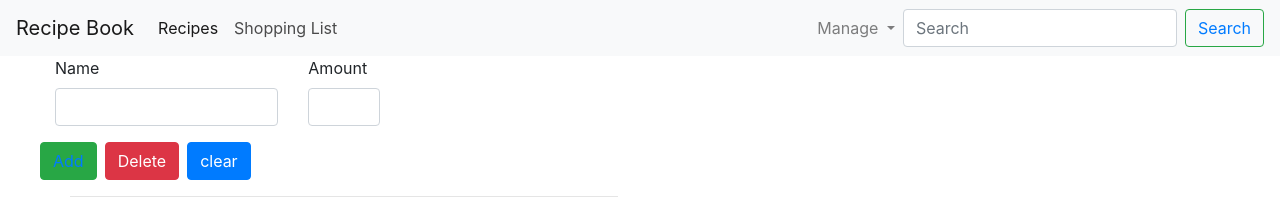
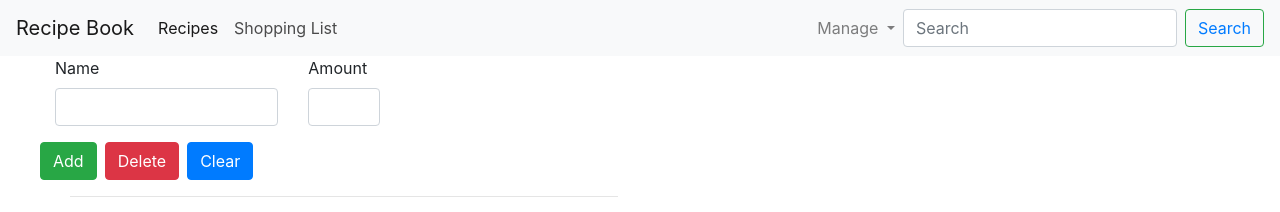
Before and after one commit to sreekanthmandala1/restaurant-menu, an Angular app: page / in a window 1280 px wide. Both pictures are taken after a click on the link "Shopping List". Shown: the top 212 px of the page. Built offline with nearby package versions, Linux system fonts and the light colour scheme.

Commit message:
added service

```diff
--- a/src/app/recipes/recipe-list/recipe-list.component.ts
+++ b/src/app/recipes/recipe-list/recipe-list.component.ts
@@ -1,5 +1,6 @@
 import { Component, OnInit,EventEmitter, Output } from '@angular/core';
 import { Recipe} from '../recipe.model';
+import {RecipeService} from '../recipe.service';
 @Component({
   selector: 'app-recipe-list',
   templateUrl: './recipe-list.component.html',
@@ -7,12 +8,11 @@ import { Recipe} from '../recipe.model';
 })
 export class RecipeListComponent implements OnInit {
   @Output() recipeWasSelected = new EventEmitter<Recipe>();
-  recipes: Recipe[]=[
-    new Recipe('A Test Recipe','This is simple a test','https://www.seekpng.com/png/full/967-9673444_moms-tiffinn-pan-cooking-logo.png'),
-    new Recipe('Chicken Burger','Chicken burger with fries','https://www.pngjoy.com/pngl/249/4827103_burger-png-burger-king-salad-burger-png-download.png')];
-  constructor() { }
+  recipes:Recipe[];
+  constructor(private recipeService:RecipeService) { }
 
   ngOnInit(): void {
+    this.recipes = this.recipeService.getRecipes();
   }
   onRecipeSelected(recipe: Recipe){
     this.recipeWasSelected.emit(recipe);
--- /dev/null
+++ b/src/app/recipes/recipe.service.ts
@@ -0,0 +1,10 @@
+import { Recipe } from './recipe.model';
+export class RecipeService {
+  private recipes: Recipe[] = [
+    new Recipe('A Test Recipe', 'This is simple a test', 'https://www.seekpng.com/png/full/967-9673444_moms-tiffinn-pan-cooking-logo.png'),
+    new Recipe('Chicken Burger', 'Chicken burger with fries', 'https://www.pngjoy.com/pngl/249/4827103_burger-png-burger-king-salad-burger-png-download.png')];
+
+    getRecipes(){
+      return this.recipes.slice();
+    }
+}
--- a/src/app/recipes/recipes.component.ts
+++ b/src/app/recipes/recipes.component.ts
@@ -1,10 +1,11 @@
 import { Component, OnInit } from '@angular/core';
 import { Recipe } from './recipe.model';
-
+import {RecipeService} from './recipe.service'
 @Component({
   selector: 'app-recipes',
   templateUrl: './recipes.component.html',
-  styleUrls: ['./recipes.component.css']
+  styleUrls: ['./recipes.component.css'],
+  providers : [RecipeService]
 })
 export class RecipesComponent implements OnInit {
   selectedRecipe : Recipe;
--- /dev/null
+++ b/src/app/shopping-list/shipping-list.service.ts
@@ -0,0 +1,3 @@
+export class ShoppingListService{
+
+}
--- a/src/app/shopping-list/shopping-edit/shopping-edit.component.html
+++ b/src/app/shopping-list/shopping-edit/shopping-edit.component.html
@@ -13,9 +13,9 @@
       </div>
       <div class="row">
         <div class="col-xs-12">
-          <button class="btn btn-success mr-2" type="submit" (click)="onAddItem()"><a href="#">Add</a></button>
-          <button class="btn btn-danger mr-2" type="submit">Delete</button>
-          <button class="btn btn-primary" type="submit">clear</button>
+          <button class="btn btn-success mr-2" type="submit" (click)="onAddItem()"><a href="#"  style="color:white;text-decoration:none">Add</a></button>
+          <button class="btn btn-danger mr-2" type="submit"><a href="#"  style="color:white;text-decoration:none">Delete</a></button>
+          <button class="btn btn-primary" type="submit"><a href="#"  style="color:white;text-decoration:none">Clear</a></button>
         </div>
       </div>
     </form>
```
